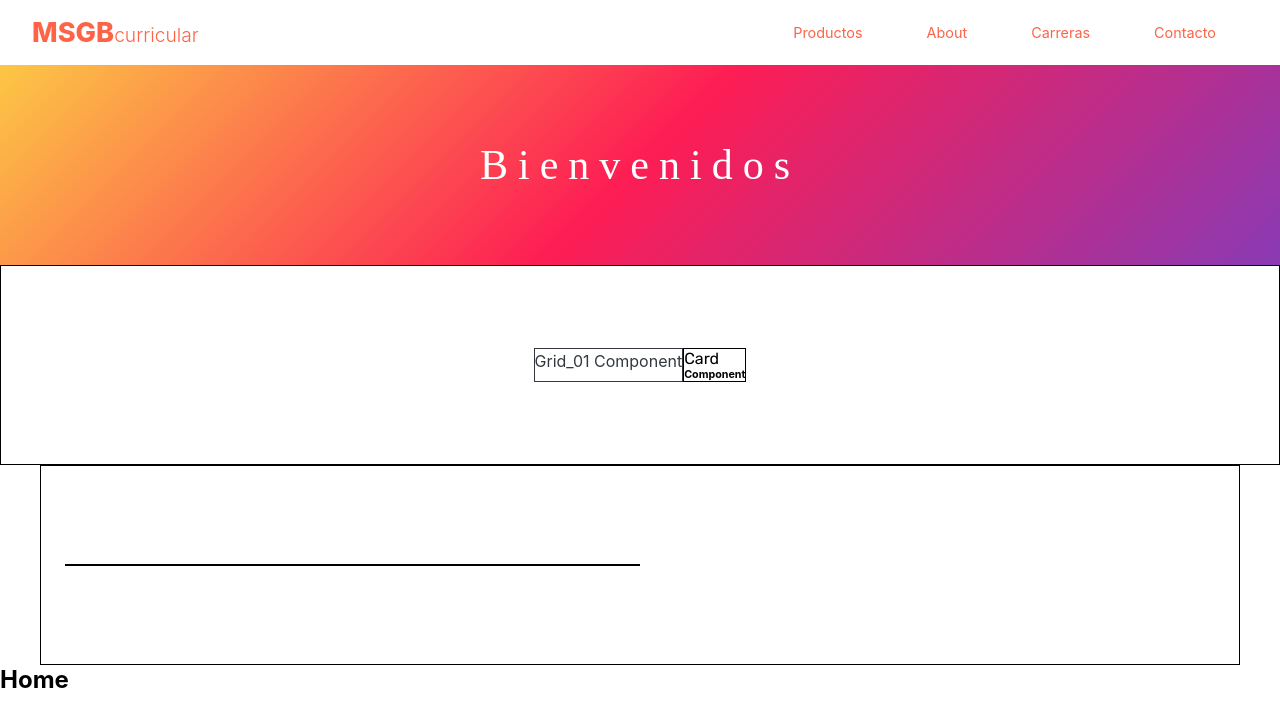
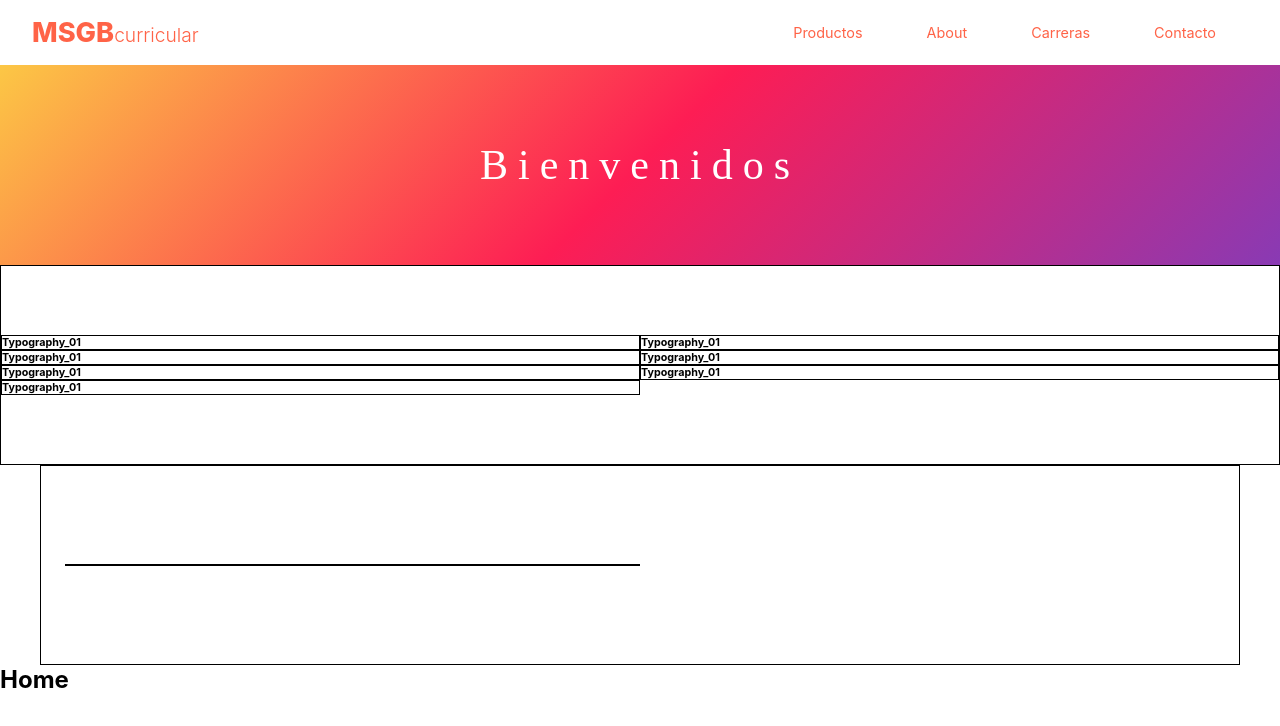
Before and after one commit to MarkoDotCom/mern-docker, a React (Create React App) app in the folder client/: page / in a window 1280 px wide. Shown: the top 726 px of the page. Built offline with nearby package versions, Linux system fonts and the light colour scheme; a web font is replaced by a local one.

Commit message:
feat mejora de aspecto estable gridcard

```diff
--- a/client/src/components/GridCard/Card_01.jsx
+++ b/client/src/components/GridCard/Card_01.jsx
@@ -1,13 +1,18 @@
 import React from "react";
 import Box from "@mui/material/Box";
-import Typography from "@mui/material/Typography";
+// import Typography from "@mui/material/Typography";
+import Typography from "./Typography_01";
 
-const Card_01 = () => {
+const Card_01 = (props) => {
+  const { sx, ...other } = props;
   return (
-    <Box sx={{ fontFamily: "Rubik", border: 1 }}>
-      Card
-      <Typography xs={6} variant="h6" sx={{ fontWeight: "bold" }}>
-Component      </Typography>
+    <Box
+      sx={{
+        fontFamily: "Rubik",
+        border: 1,
+      }}
+    >
+      <Typography />
     </Box>
   );
 };
--- a/client/src/components/GridCard/Grid_01.jsx
+++ b/client/src/components/GridCard/Grid_01.jsx
@@ -1,23 +1,42 @@
 import React from "react";
 import Grid from "@mui/material/Grid";
-import Card from './Card_01';
-import Typography from '@mui/joy/Typography';
+import Card from "./Card_01";
 
 const Grid_01 = () => {
   return (
     <Grid
+      container
       sx={{
         border: 1,
         height: 200,
         display: "flex",
         flexWrap: "wrap",
+        alignContent: 'flex-start',
         alignContent: "center",
-        justifyContent: "center",
+        // justifyContent: "center",
       }}
     >
-      <Typography sx={{ border: 1 }}>Grid_01 Component</Typography>
-
-      <Card />
+      <Grid item xs={6} sx={{flexDirection: 'row',}}>
+        <Card />
+      </Grid>
+      <Grid item xs={6}>
+        <Card />
+      </Grid>
+      <Grid item xs={6}>
+        <Card />
+      </Grid>
+      <Grid item xs={6}>
+        <Card />
+      </Grid>
+      <Grid item xs={6}>
+        <Card />
+      </Grid>
+      <Grid item xs={6}>
+        <Card />
+      </Grid>
+      <Grid item xs={6}>
+        <Card />
+      </Grid>
     </Grid>
   );
 };
--- /dev/null
+++ b/client/src/components/GridCard/Typography_01.jsx
@@ -0,0 +1,18 @@
+import React from "react";
+import Typography from "@mui/material/Typography";
+
+const Typography_01 = () => {
+  return (
+    <Typography
+      xs={6}
+      variant="h6"
+      sx={{
+        fontWeight: "bold",
+      }}
+    >
+      Typography_01
+    </Typography>
+  );
+};
+
+export default Typography_01;
```
Also changed, not shown: 1 other file (tests, documents, lock files or other folders).
